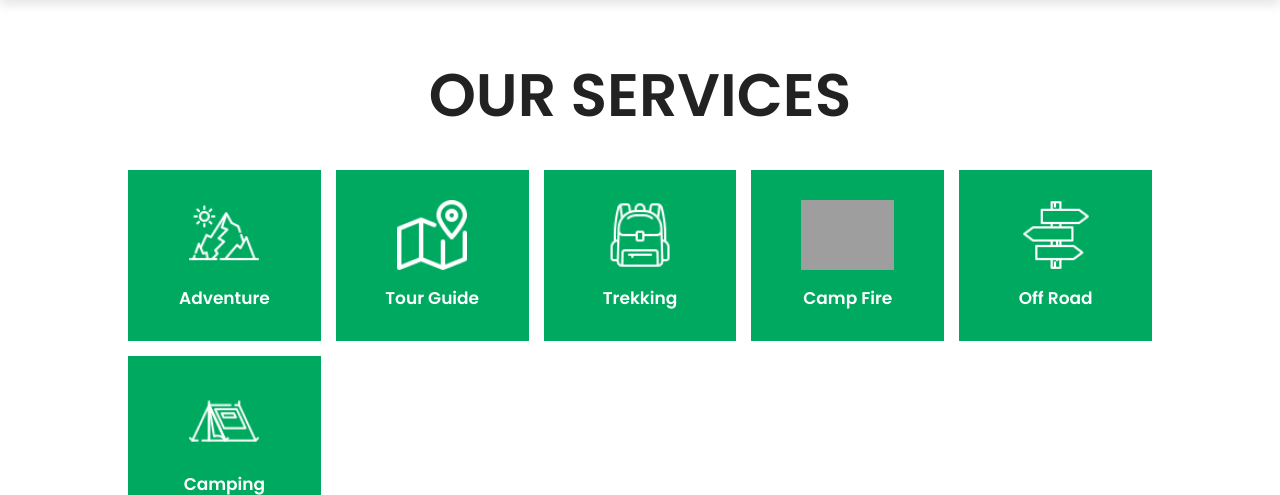
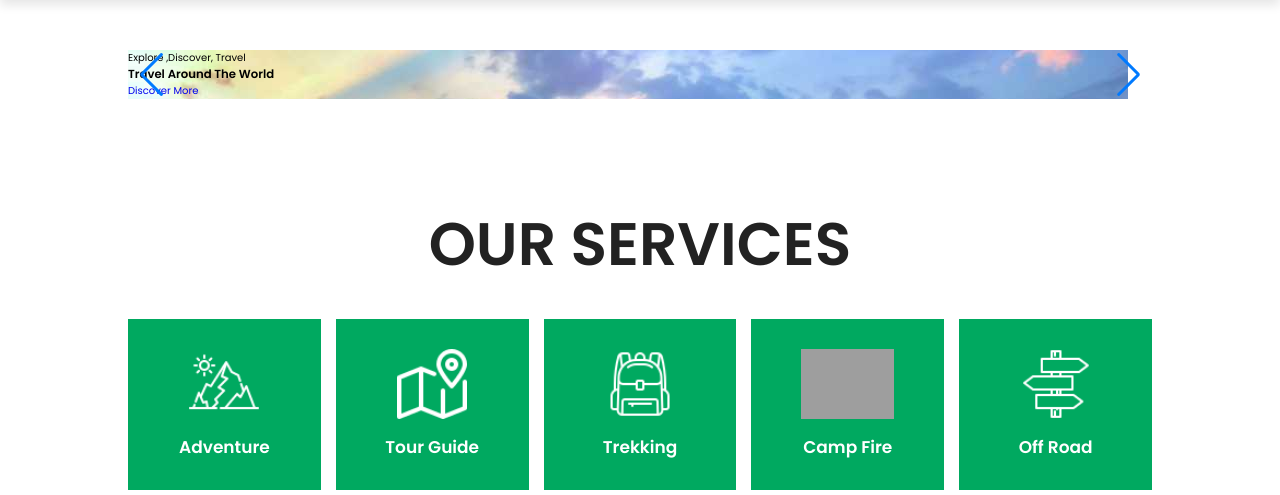
Before and after one commit to Ashish-Dhakal/Tours-and-travel-website, a PHP site: page /home.php in a window 1280 px wide. Shown: the part 78-573 px from the top of the page. Run offline with PHP 8.4, Linux system fonts and the light colour scheme; some libraries are stand-ins or nearby versions; grey boxes are pictures that could not be loaded.

Commit message:
home section added

```diff
--- a/home.php
+++ b/home.php
@@ -39,6 +39,47 @@
     </section>
 
     <!-- header section end here -->
+
+
+    <!-- home section starts here -->
+
+    <section class="home">
+
+        <div class="swiper home-slider">
+
+            <div class="swiper-wrapper">
+
+                <div class="swiper-slide  slide" style="background: url(img/home-slider-1.jpg) no-repeat;">
+                    <div class="content">
+                        <span>explore ,discover, travel</span>
+                        <h3> travel around the world</h3>
+                        <a href="package.php" class="btn">discover more</a>
+                    </div>
+                </div>
+
+                <div class="swiper-slide slide" style="background: url(img/home-slider-2.jpg) no-repeat ;">
+                    <div class="content">
+                        <span>explore ,discover, travel</span>
+                        <h3>discover the new place</h3>
+                        <a href="package.php" class="btn">discover more</a>
+                    </div>
+                </div>
+
+                <div class="swiper-slide slide" style="background: url(img/home-slider-3.jpg) no-repeat ;">
+                    <div class="content">
+                        <span>explore ,discover, travel</span>
+                        <h3>make your travel worthwhile</h3>
+                        <a href="package.php" class="btn">discover more</a>
+                    </div>
+                </div>
+
+            </div>
+            <div class="swiper-button-next"></div>
+            <div class="swiper-button-prev"></div>
+        </div>
+    </section>
+
+    <!-- home section ends from here -->
 
     <!-- service section starts here -->
 
```
